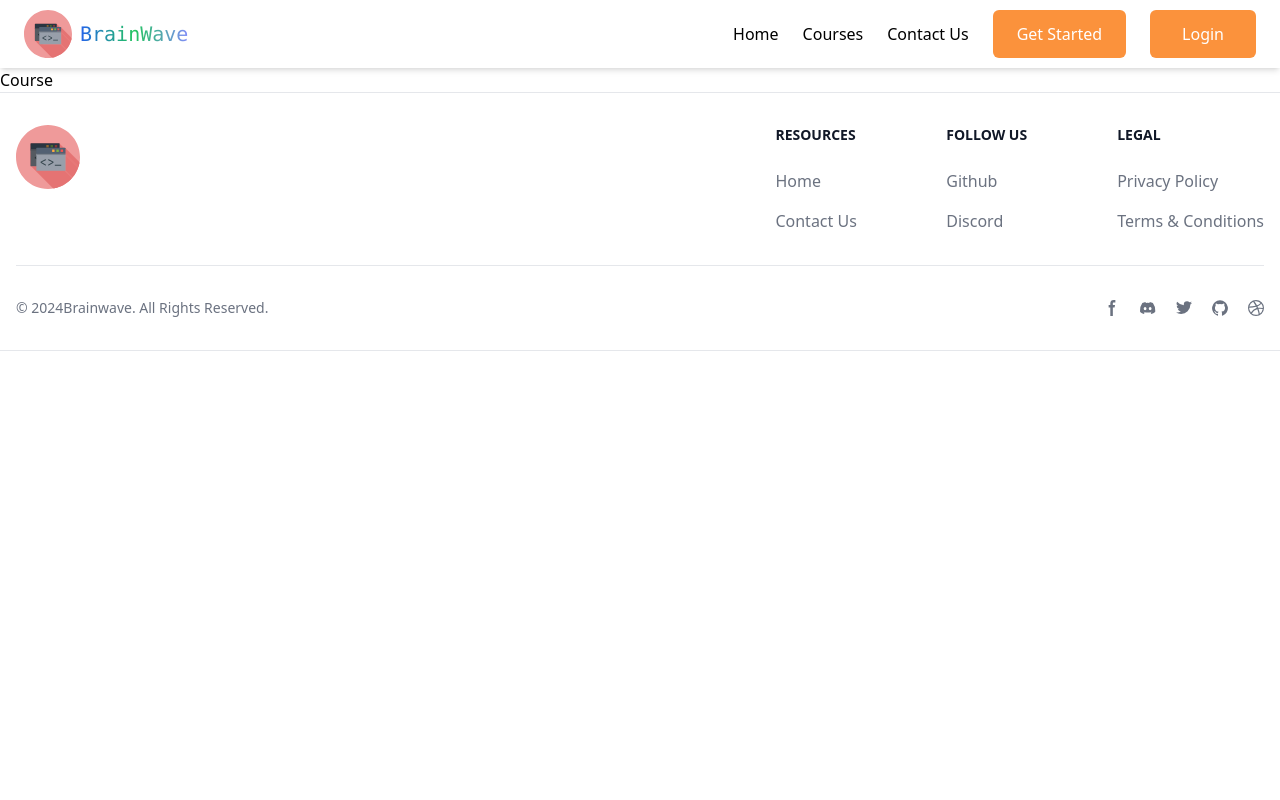
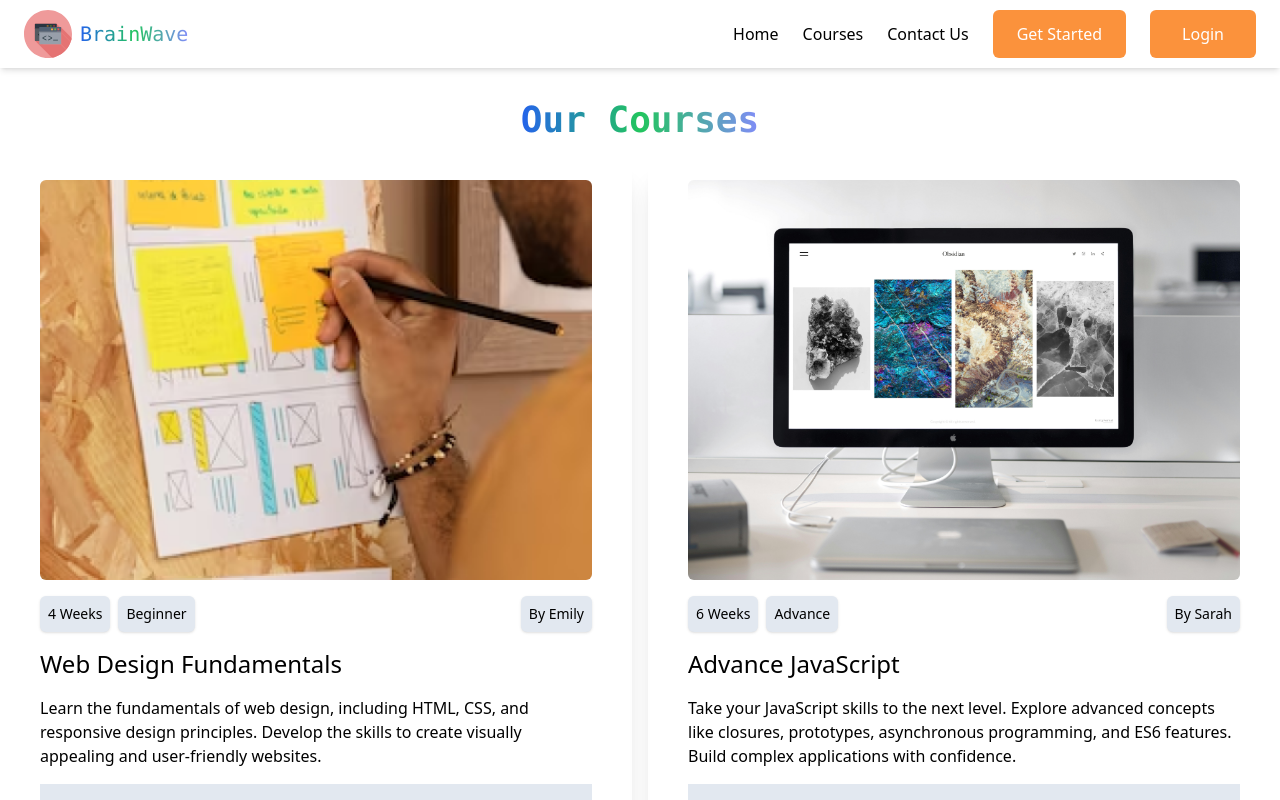
Before and after one commit to edward352/brainwave, a React (Vite) app: page /CoursesPage in a window 1280 px wide. Shown: the top 800 px of the page. Built offline with nearby package versions, Linux system fonts and the light colour scheme.

Commit message:
"Clickable courses on navbar"

```diff
--- a/src/components/CoursesPage/CoursesPage.jsx
+++ b/src/components/CoursesPage/CoursesPage.jsx
@@ -1,9 +1,9 @@
 import React from 'react'
-
+import Tes from "../Tes/Tes";
 const CoursesPage = () => {
   return (
     <div>
-      Course
+      <Tes/>
     </div>
   )
 }
--- a/src/components/Faq/Faq.jsx
+++ b/src/components/Faq/Faq.jsx
@@ -38,7 +38,7 @@ const Faq = () => {
           <p className="font-medium text-md">What kind of support can I expect from instructors?</p>
           <div>
             <button className="bg-slate-300 p-2  rounded-2xl -" onClick={() => setOpenFaq2(!openFaq2) }>
-              {setOpenFaq2 ?  <FiPlus/>  :<RxCross1/>}
+              {openFaq2 ?  <FiPlus/>  :<RxCross1/>}
             </button>
           </div>
         </div>
```
